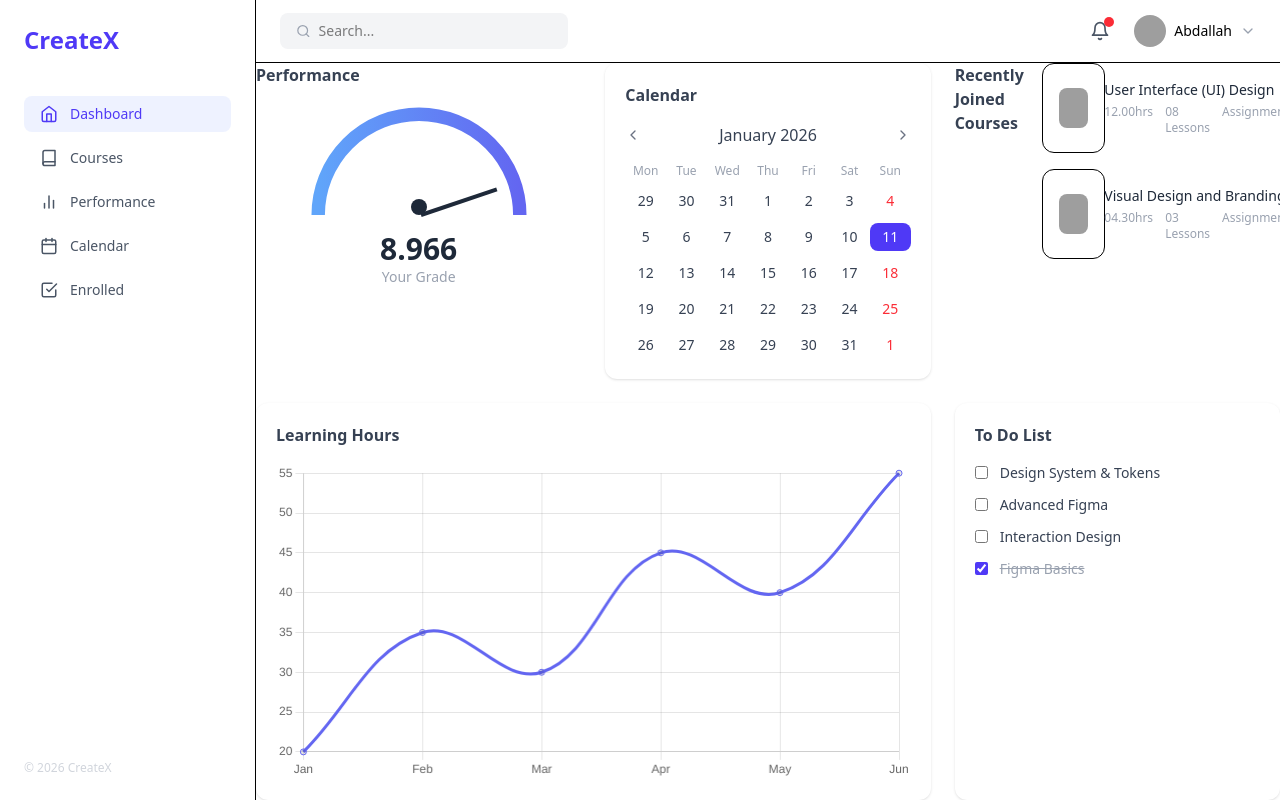
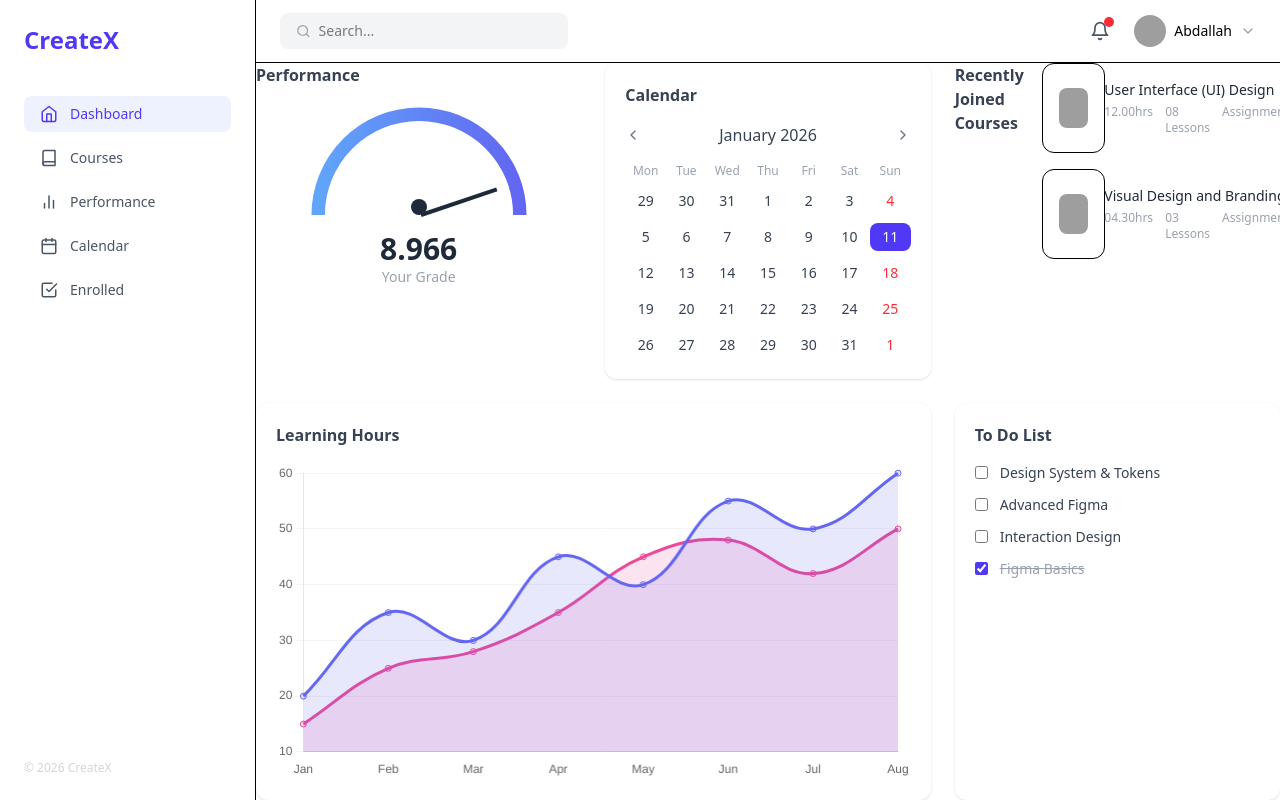
Before and after one commit to Ejaz-Ahmad18/CreateX-DashBoard, a React (Vite) app: page / in a window 1280 px wide. Built offline with nearby package versions, Linux system fonts and the light colour scheme; grey boxes are pictures that could not be loaded.

Commit message:
Whole-Code-Changes-Graph

```diff
--- a/src/Components/Graph.jsx
+++ b/src/Components/Graph.jsx
@@ -1,4 +1,3 @@
-import { Line } from "react-chartjs-2";
 import {
   Chart as ChartJS,
   CategoryScale,
@@ -6,36 +5,79 @@ import {
   PointElement,
   LineElement,
   Tooltip,
+  Filler,
 } from "chart.js";
+import { Line } from "react-chartjs-2";
 
 ChartJS.register(
   CategoryScale,
   LinearScale,
   PointElement,
   LineElement,
-  Tooltip
+  Tooltip,
+  Filler
 );
 
 const Graph = () => {
   const data = {
-    labels: ["Jan", "Feb", "Mar", "Apr", "May", "Jun"],
+    labels: ["Jan", "Feb", "Mar", "Apr", "May", "Jun", "Jul", "Aug"],
     datasets: [
       {
-        label: "Learning Hours",
-        data: [20, 35, 30, 45, 40, 55],
+        label: "2024",
+        data: [20, 35, 30, 45, 40, 55, 50, 60],
         borderColor: "#6366F1",
+        backgroundColor: "rgba(99,102,241,0.15)",
         tension: 0.4,
+        fill: true,
+        pointRadius: 3,
+      },
+      {
+        label: "2025",
+        data: [15, 25, 28, 35, 45, 48, 42, 50],
+        borderColor: "#EC4899",
+        backgroundColor: "rgba(236,72,153,0.15)",
+        tension: 0.4,
+        fill: true,
+        pointRadius: 3,
       },
     ],
   };
 
+  const options = {
+    responsive: true,
+    plugins: {
+      legend: {
+        position: "top",
+        labels: {
+          boxWidth: 10,
+          usePointStyle: true,
+        },
+      },
+    },
+    scales: {
+      y: {
+        ticks: {
+          stepSize: 10,
+        },
+        grid: {
+          color: "#F3F4F6",
+        },
+      },
+      x: {
+        grid: {
+          display: false,
+        },
+      },
+    },
+  };
+
   return (
-    <>
+    <div>
       <h3 className="font-semibold text-gray-700 mb-4">
         Learning Hours
       </h3>
-      <Line data={data} />
-    </>
+      <Line data={data} options={options} />
+    </div>
   );
 };
 
```
